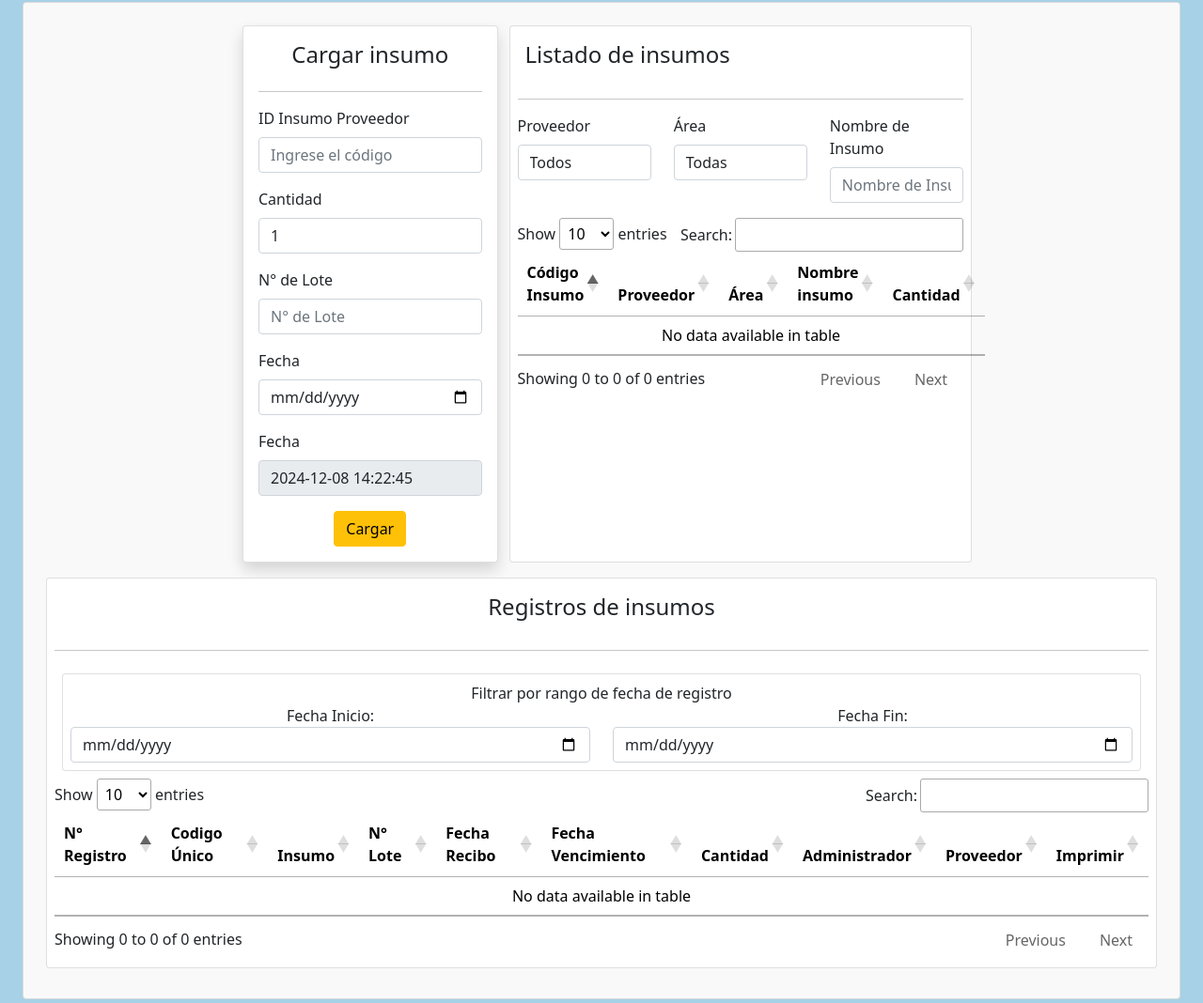
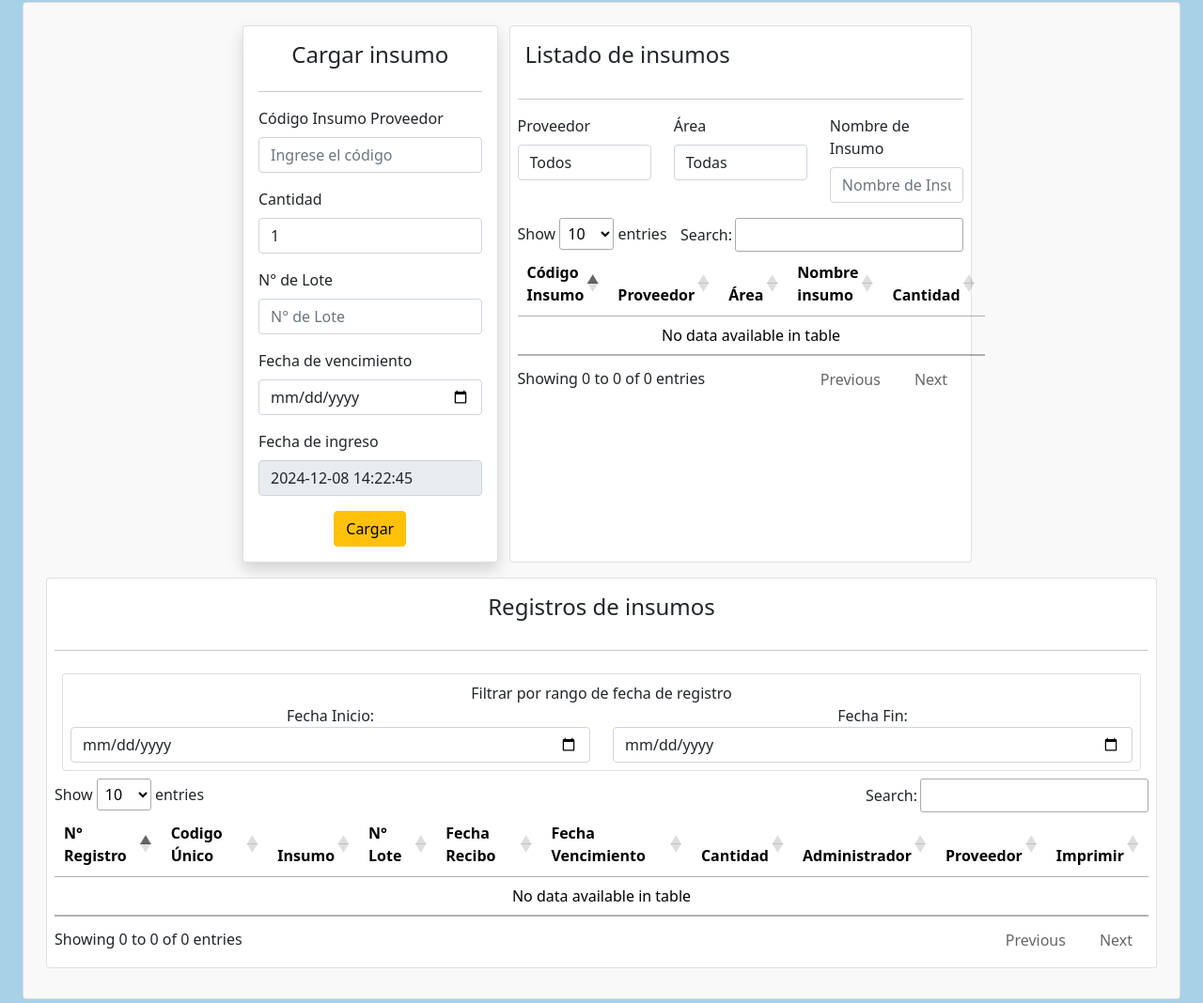
Before and after one commit to xatomen/SGSIVetLab, a PHP site: page /SGSIVetLab/public/admin/cargar_insumos.php in a window 1280 px wide. Shown: the part 1226-2294 px from the top of the page at 94% size. Run offline with PHP 8.4, Linux system fonts and the light colour scheme; the visitor is signed in with stand-in values (Sample User, id 1); data that the repository does not hold is empty; some libraries are stand-ins or nearby versions.

Commit message:
Se actualizan etiquetas en cargar_insumos.php para mejorar la claridad de los campos: 'ID Insumo Proveedor' a 'Código Insumo Proveedor', 'Fecha' a 'Fecha de vencimiento' y 'Fecha' a 'Fecha de ingreso'.

```diff
--- a/public/admin/cargar_insumos.php
+++ b/public/admin/cargar_insumos.php
@@ -130,7 +130,7 @@
                         <div class="row">
                             <div class="col">
                                 <div class="mb-3">
-                                    <label for="txtCodigoInsumo" class="form-label">ID Insumo Proveedor</label>
+                                    <label for="txtCodigoInsumo" class="form-label">Código Insumo Proveedor</label>
                                     <input type="text" class="form-control" name="txtCodigoInsumo" id="txtCodigoInsumo" value="<?php echo $txtCodigoInsumo ?>" placeholder="Ingrese el código">
                                 </div>
                             </div>
@@ -152,14 +152,14 @@
                         <!-- Fecha de vencimiento -->
                          <div class="row">
                             <div class="mb-3">
-                                <label for="txtFechaVencimiento" class="form-label">Fecha</label>
+                                <label for="txtFechaVencimiento" class="form-label">Fecha de vencimiento</label>
                                 <input type="date" class="form-control" name="txtFechaVencimiento" id="txtFechaVencimiento" value="<?php echo $txtFecha ?>"></input>
                             </div>
                         </div>
                          <!-- Fecha -->
                         <div class="row">
                             <div class="mb-3">
-                                <label for="txtFecha" class="form-label">Fecha</label>
+                                <label for="txtFecha" class="form-label">Fecha de ingreso</label>
                                 <input type="text" class="form-control" name="txtFecha" id="txtFecha" value="<?php echo $txtFecha ?>" readonly></input>
                             </div>
                         </div>
```
